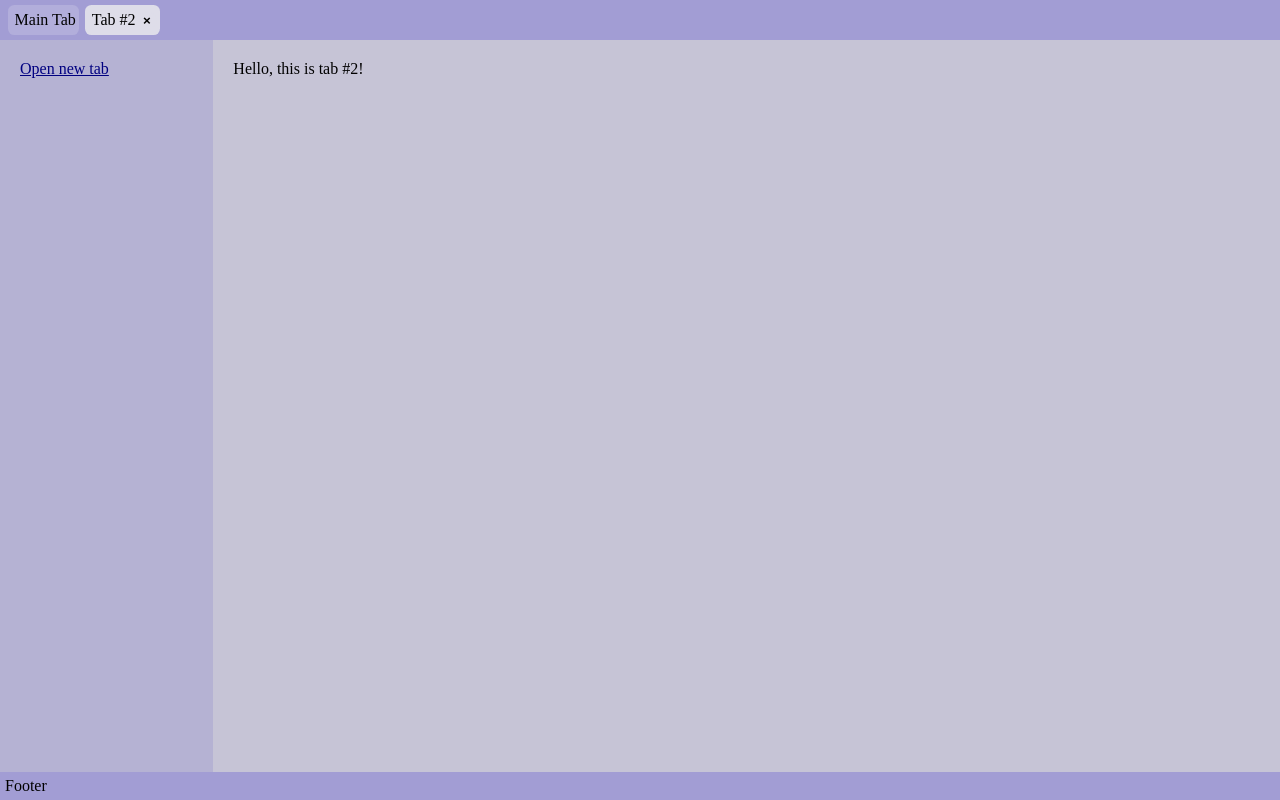
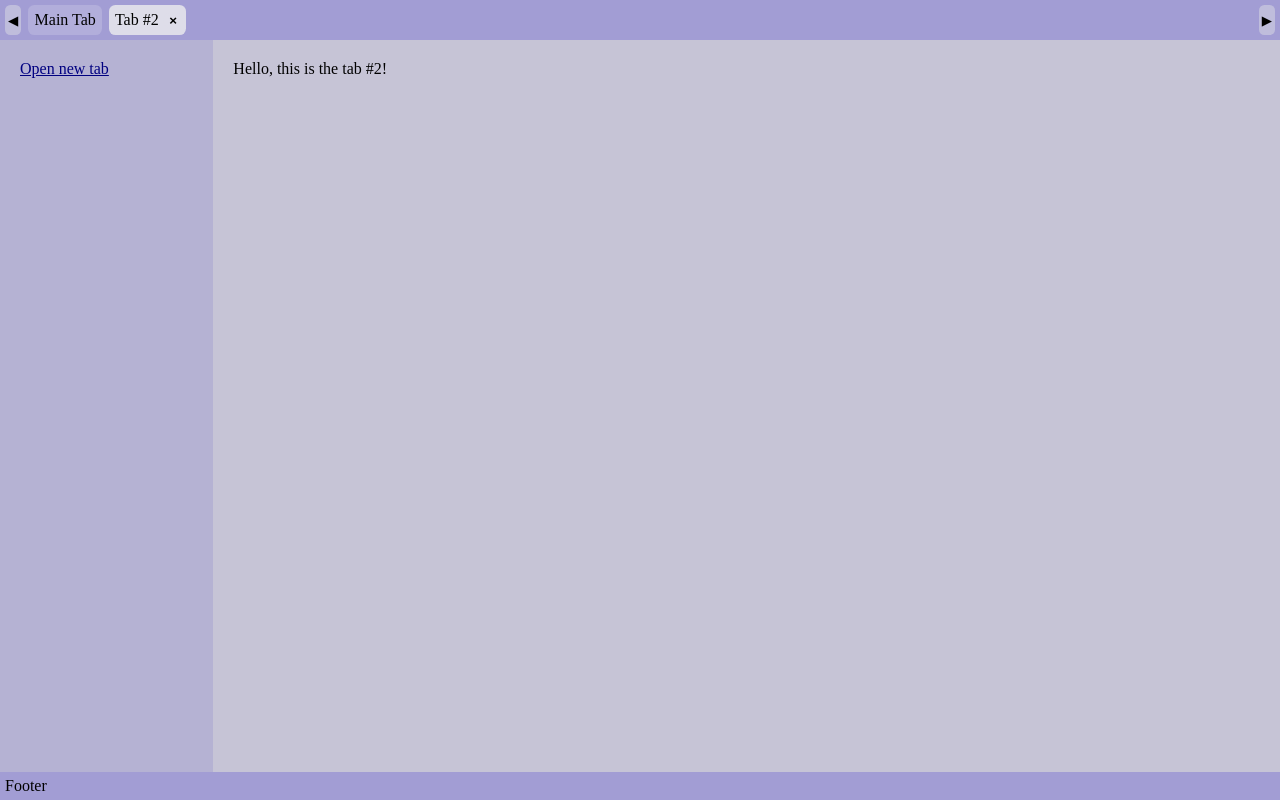
Before and after one commit to mntroshkin/world-simulation, a plain HTML site: page index.html in a window 1280 px wide. Both pictures are taken after a click on the element "Open new tab". Drawn offline with Linux system fonts and the light colour scheme.

Commit message:
added scroll buttons

```diff
--- a/grid-style.css
+++ b/grid-style.css
@@ -8,9 +8,22 @@ body {
 
 header, footer {
     display: flex;
-    align-items: center;
     background-color: #a29dd4;
     padding: 5px;
+    white-space: nowrap;
+}
+
+#tab-menu {
+    overflow: hidden;
+    width: 100%;
+}
+
+#tab-wrapper {
+    display: flex;
+    overflow-x: hidden;
+    scroll-behavior: smooth;
+    max-width: calc(100vw - 3.2em);
+    margin-left: 1.25em;
 }
 
 main {
@@ -32,23 +45,56 @@ main {
     background-color: #c6c4d6;
 }
 
+.scroll-button {
+    display: flex;
+    align-items: center;
+    position: absolute;
+
+    cursor: default;
+    height: 2.25em;
+    padding: 0.3em 0.2em 0.3em 0.2em;
+
+    border: none;
+    border-radius: 0.4em;
+    background-color: #bfbddc;
+    z-index: 1;
+}
+
+.scroll-button:hover {
+    background-color: #c3c1dd;
+}
+
+.scroll-button.left {
+    left: 0.4em;
+}
+
+.scroll-button.right {
+    right: 0.4em;
+}
+
 .tab-name {
     display: inline;
+    margin-left: 0.2em;
+    margin-right: 0.2em;
 }
 
 .tab {
     display: flex;
     align-items: center;
     height: 1.3em;
-    padding: 0.3em 0.2em 0.3em 0.4em;
+    max-width: 7.5em;
+    padding: 0.3em 0.2em 0.3em 0.2em;
     margin-left: 0.2em;
     margin-right: 0.2em;
 
     cursor: default;
 
     border-radius: 0.4em;
-    border-width: 1px;
     background-color: #b2aedb;
+}
+
+.tab.hidden {
+    display: none;
 }
 
 .tab:hover {
@@ -57,10 +103,6 @@ main {
 
 .tab.active, .tab.active:hover {
     background-color: #dedde9;
-}
-
-.tab-panel {
-    display: block;
 }
 
 .close-button {
--- a/index.html
+++ b/index.html
@@ -1,12 +1,15 @@
 <!DOCTYPE html>
 <html>
   <head>
-    <title>Responsive Layout</title>
+    <title>Tab prototype</title>
     <link rel="stylesheet" href="./grid-style.css">
     <script src="./myscript.js" defer></script>
   </head>
   <body>
     <header id="tab-menu">
+        <button class="scroll-button left" id="scroll-left">&#9664;</button>
+        <div id="tab-wrapper"></div>
+        <button class="scroll-button right" id="scroll-right">&#9654;</button>
     </header>
     <main>
       <section id="left-section">
--- a/myscript.js
+++ b/myscript.js
@@ -1,33 +1,11 @@
-function renderTabMenu() {
-  const tabMenu = document.getElementById("tab-menu");
-  while (tabMenu.firstChild) {
-    tabMenu.removeChild(tabMenu.firstChild);
-  }
-
-  openTabs.forEach((tab) => {
-    tab.tabContainer.classList.remove("active");
-  });
-
-  activeTab.tabContainer.classList.add("active");
-
-  openTabs.forEach((tab) => {
-    tabMenu.insertBefore(tab.tabContainer, null);
-  });
-}
-
-
 function renderActiveTab() {
   const rightSection = document.getElementById("right-section");
-  while (rightSection.firstChild) {
-    rightSection.removeChild(rightSection.firstChild);
-  }
-
-  rightSection.insertBefore(activeTab.tabPanel, null);
+  rightSection.innerHTML = activeTab.tab_content;
 }
 
 
 class Tab {
-  constructor(tab_id, tab_name, tab_content) {
+  constructor(tab_id, tab_name, tab_content, closable=true) {
     this.tab_id = tab_id;
     this.tab_name = tab_name;
     this.tab_content = tab_content;
@@ -40,65 +18,66 @@ class Tab {
     this.tabNameEntry.textContent = this.tab_name;
     this.tabContainer.insertBefore(this.tabNameEntry, null);
 
-    this.tabPanel = document.createElement("div");
-    this.tabPanel.classList.add("tab-panel");
-    this.tabPanel.innerHTML = this.tab_content;
+    this.tabNameEntry.addEventListener('click', () => {this.makeActive()});
 
-    this.tabNameEntry.addEventListener('click', () => {this.makeActive()});
+    if (closable) {
+      const closeButton = document.createElement("button");
+      closeButton.classList.add("close-button");
+      closeButton.textContent = "×";
+      closeButton.addEventListener('click', () => {this.close()});
+      this.tabContainer.insertBefore(closeButton, null);
+    }
+
+    openedTabs.push(this);
+    this.makeActive();
+    tabWrapper.insertBefore(this.tabContainer, null);
   }
 
   makeActive() {
+    if (activeTab) { activeTab.tabContainer.classList.remove("active"); }
+    this.tabContainer.classList.add("active");
     activeTab = this;
-    renderTabMenu();
     renderActiveTab();
   }
 
-  open() {
-    openTabs.push(this);
-    this.makeActive();
-  }
-}
-
-class ClosableTab extends Tab {
-  constructor(tab_id, tab_name, tab_content) {
-    super(tab_id, tab_name, tab_content);
-
-    this.closeButton = document.createElement("button");
-    this.closeButton.classList.add("close-button");
-    this.closeButton.textContent = "×";
-    this.closeButton.addEventListener('click', () => {this.close()});
-    this.tabContainer.insertBefore(this.closeButton, null);
-  }
-
   close() {
-    let index = openTabs.indexOf(this);
-    openTabs = openTabs.slice(0, index).concat(openTabs.slice(index + 1));
+    this.tabContainer.classList.add("hidden");
 
     if (this == activeTab) {
-      let newActiveTab = undefined;
-      if (index < openTabs.length) {
-        newActiveTab = openTabs[index];
-      }
-      else {
-        newActiveTab = openTabs[index - 1];
-      }
+      const newActiveTab = (index < openedTabs.length) ? openedTabs[index] : openedTabs[index - 1];
       newActiveTab.makeActive();
-    }
-    else {
-      renderTabMenu();
     }
   }
 }
 
-let openTabs = [];
+const tabWrapper = document.getElementById("tab-wrapper");
+let openedTabs = [];
 let activeTab = undefined;
-const mainTab = new Tab("main-tab", "Main Tab", "Hello, this is a main tab!");
-mainTab.open()
+
+const scrollLeft = document.getElementById('scroll-left');
+const scrollRight = document.getElementById('scroll-right');
+
+const mainTab = new Tab("main-tab", "Main Tab", "Hello, this is the main tab!", closable=false);
 
 let counter = 1;
-newTabLink = document.getElementById("new-tab-link");
+const newTabLink = document.getElementById("new-tab-link");
 newTabLink.addEventListener('click', () => {
   counter += 1;
-  newTab = new ClosableTab(`tab${counter}`, `Tab #${counter}`, `Hello, this is tab #${counter}!`);
-  newTab.open();
+  newTab = new Tab(`tab${counter}`, `Tab #${counter}`, `Hello, this is the tab #${counter}!`);
 });
+
+const scrollAmount = 150;
+
+scrollLeft.addEventListener('click', () => {
+    tabWrapper.scrollBy({
+        left: -scrollAmount,
+        behavior: 'smooth'
+    });
+});
+
+scrollRight.addEventListener('click', () => {
+    tabWrapper.scrollBy({
+          left: scrollAmount,
+          behavior: 'smooth'
+      });
+});
```
